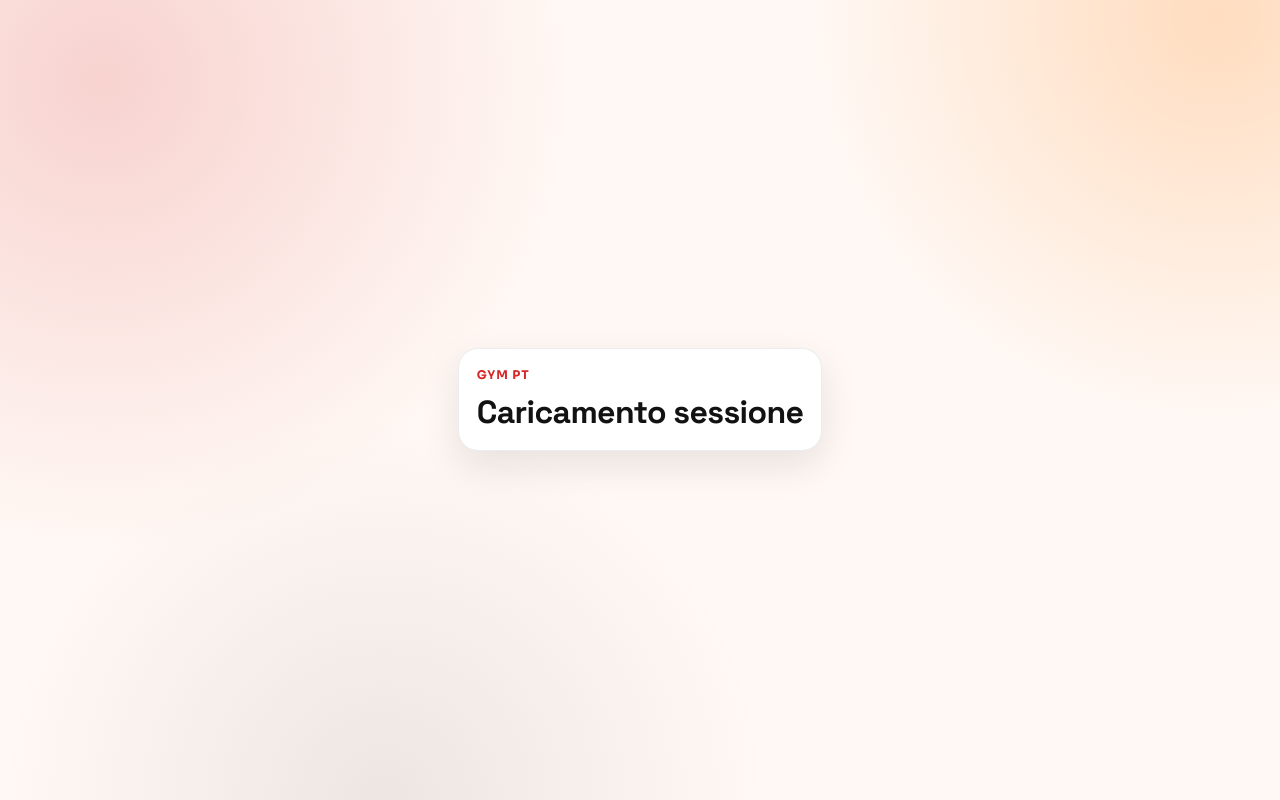
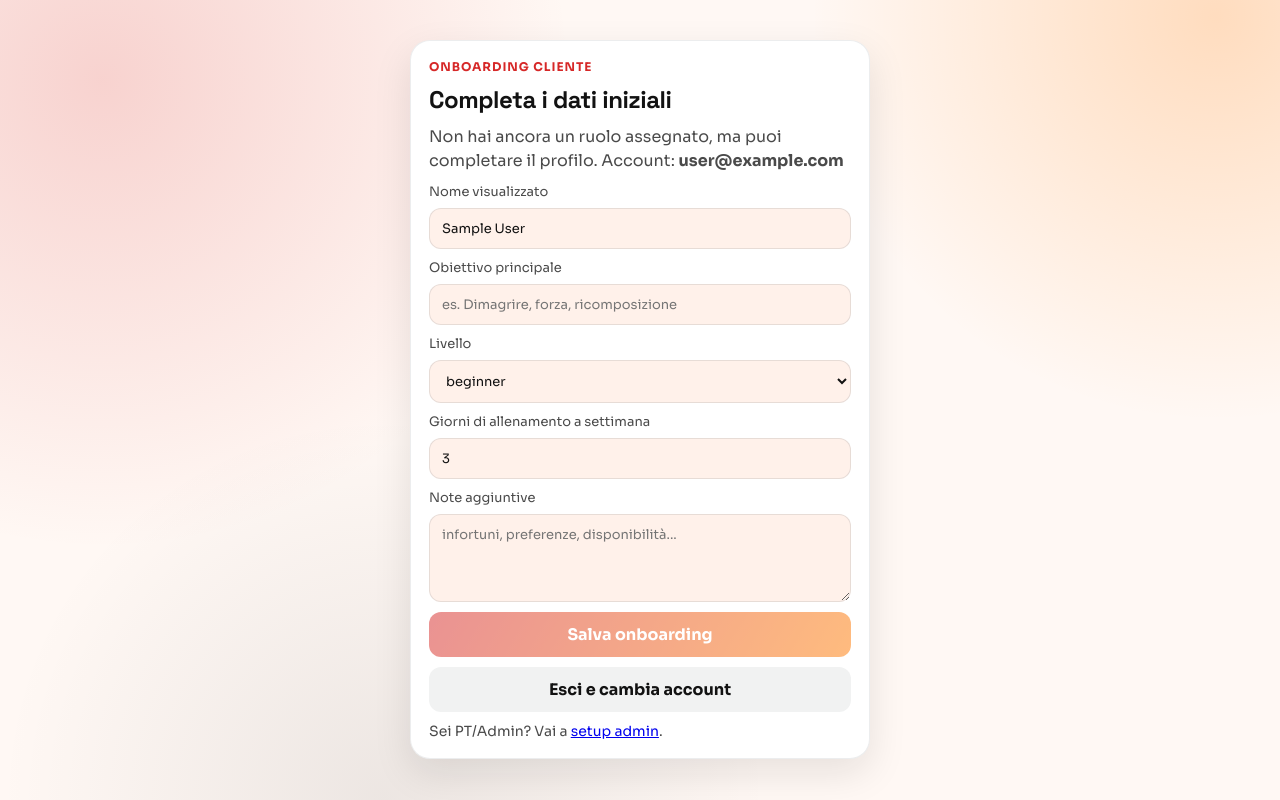
Before and after one commit to Lorsga/beastlyworkout, a React (Vite) app in the folder frontend/: page /onboarding in a window 1280 px wide. Before the commit this address led to /. Built offline with nearby package versions, Linux system fonts and the light colour scheme; no server answers; the database is empty; sample sign-in values are in the browser's storage.

Commit message:
fix: unblock missing-role flow with onboarding and admin setup path

```diff
--- a/frontend/src/App.tsx
+++ b/frontend/src/App.tsx
@@ -12,6 +12,9 @@ const CoachDashboardPage = lazy(() =>
 );
 const MissingRolePage = lazy(() =>
   import('./pages/MissingRolePage').then((module) => ({ default: module.MissingRolePage })),
+);
+const OnboardingPage = lazy(() =>
+  import('./pages/OnboardingPage').then((module) => ({ default: module.OnboardingPage })),
 );
 
 function LoadingScreen() {
@@ -36,7 +39,7 @@ function ProtectedRoleRoute({
 
   if (initializing) return <LoadingScreen />;
   if (!user) return <Navigate to="/auth" replace />;
-  if (!role) return <Navigate to="/missing-role" replace />;
+  if (!role) return <Navigate to="/onboarding" replace />;
   if (!allow.includes(role)) return <Navigate to={role === 'client' ? '/app/client' : '/app/coach'} replace />;
 
   return children;
@@ -47,7 +50,7 @@ function HomeRedirect() {
 
   if (initializing) return <LoadingScreen />;
   if (!user) return <Navigate to="/auth" replace />;
-  if (!role) return <Navigate to="/missing-role" replace />;
+  if (!role) return <Navigate to="/onboarding" replace />;
   return <Navigate to={role === 'client' ? '/app/client' : '/app/coach'} replace />;
 }
 
@@ -57,6 +60,7 @@ export function App() {
       <Routes>
         <Route path="/" element={<HomeRedirect />} />
         <Route path="/auth" element={<AuthPage />} />
+        <Route path="/onboarding" element={<OnboardingPage />} />
         <Route path="/missing-role" element={<MissingRolePage />} />
         <Route
           path="/app/coach"
--- a/frontend/src/pages/AuthPage.tsx
+++ b/frontend/src/pages/AuthPage.tsx
@@ -14,7 +14,7 @@ export function AuthPage() {
   }, []);
 
   if (user && role) return <Navigate to={role === 'client' ? '/app/client' : '/app/coach'} replace />;
-  if (user && !role) return <Navigate to="/missing-role" replace />;
+  if (user && !role) return <Navigate to="/onboarding" replace />;
 
   async function submitGoogle() {
     setLoading(true);
@@ -42,11 +42,11 @@ export function AuthPage() {
           {loading ? 'Connessione...' : 'Continua con Google'}
         </button>
         <p className="hint">Niente password locale: autenticazione unica con Google.</p>
+        <p className="hint">
+          Sei PT/Admin? Vai a <Link to="/missing-role">setup ruolo admin</Link>.
+        </p>
 
         {message ? <p className="message">{message}</p> : null}
-        <p className="hint">
-          Primo setup admin? Vai a <Link to="/missing-role">bootstrap ruolo</Link>.
-        </p>
       </section>
     </main>
   );
--- a/frontend/src/pages/MissingRolePage.tsx
+++ b/frontend/src/pages/MissingRolePage.tsx
@@ -1,8 +1,10 @@
 import { useState } from 'react';
 import { Link, Navigate } from 'react-router-dom';
 
-import { bootstrapFirstAdmin, refreshIdTokenClaims, useAuthState } from '../lib';
+import { bootstrapFirstAdmin, logoutCurrentUser, refreshIdTokenClaims, useAuthState } from '../lib';
 import { toMessage } from '../utils/firestore';
+
+const ADMIN_BOOTSTRAP_EMAILS = new Set(['lrnz.sga@gmail.com']);
 
 export function MissingRolePage() {
   const { user, role } = useAuthState();
@@ -11,6 +13,7 @@ export function MissingRolePage() {
 
   if (!user) return <Navigate to="/auth" replace />;
   if (role) return <Navigate to={role === 'client' ? '/app/client' : '/app/coach'} replace />;
+  const canBootstrapAdmin = ADMIN_BOOTSTRAP_EMAILS.has((user.email ?? '').toLowerCase());
 
   async function bootstrap() {
     setLoading(true);
@@ -42,18 +45,28 @@ export function MissingRolePage() {
     <main className="page page-center">
       <section className="card auth-card">
         <p className="eyebrow">Ruolo non trovato</p>
-        <h1>Completa bootstrap utente</h1>
+        <h1>Setup ruolo PT/Admin</h1>
         <p className="hero-sub">
-          L&apos;utente è autenticato ma non ha claim di ruolo. Puoi forzare bootstrap primo admin o aggiornare i claim.
+          Sei autenticato come <strong>{user.email}</strong> ma non hai claim ruolo. Da qui puoi completare setup admin o
+          aggiornare i claim.
         </p>
-        <button className="btn" disabled={loading} onClick={() => void bootstrap()} type="button">
-          Bootstrap primo admin
-        </button>
+        {canBootstrapAdmin ? (
+          <button className="btn" disabled={loading} onClick={() => void bootstrap()} type="button">
+            Sono PT: bootstrap admin
+          </button>
+        ) : (
+          <p className="hint">
+            Questo account non è abilitato al bootstrap admin. Usa l&apos;account PT oppure vai su onboarding cliente.
+          </p>
+        )}
         <button className="btn btn-ghost" disabled={loading} onClick={() => void refreshRole()} type="button">
           Aggiorna token ruolo
         </button>
+        <button className="btn btn-ghost" disabled={loading} onClick={() => void logoutCurrentUser()} type="button">
+          Esci e cambia account
+        </button>
         <p className="hint">
-          Dopo assegnazione ruolo via backend, usa refresh token e torna a <Link to="/auth">login</Link>.
+          Utente normale? Vai su <Link to="/onboarding">onboarding cliente</Link>.
         </p>
         {message ? <p className="message">{message}</p> : null}
       </section>
--- /dev/null
+++ b/frontend/src/pages/OnboardingPage.tsx
@@ -0,0 +1,104 @@
+import { useState } from 'react';
+import { Link, Navigate } from 'react-router-dom';
+
+import { createUserProfile, logoutCurrentUser, setUserPrivateDoc, useAuthState } from '../lib';
+import { toMessage } from '../utils/firestore';
+
+export function OnboardingPage() {
+  const { user, role } = useAuthState();
+  const [displayName, setDisplayName] = useState(user?.displayName ?? '');
+  const [goal, setGoal] = useState('');
+  const [experienceLevel, setExperienceLevel] = useState<'beginner' | 'intermediate' | 'advanced'>('beginner');
+  const [trainingDaysPerWeek, setTrainingDaysPerWeek] = useState<number>(3);
+  const [notes, setNotes] = useState('');
+  const [loading, setLoading] = useState(false);
+  const [message, setMessage] = useState('');
+
+  if (!user) return <Navigate to="/auth" replace />;
+  if (role) return <Navigate to={role === 'client' ? '/app/client' : '/app/coach'} replace />;
+  const userEmail = user.email ?? '';
+
+  async function submitOnboarding() {
+    setLoading(true);
+    setMessage('');
+    try {
+      await createUserProfile({
+        displayName: displayName.trim(),
+        email: userEmail,
+        requestedRole: 'client',
+        onboardingStatus: 'pending-role',
+        onboardingUpdatedAt: new Date().toISOString(),
+      });
+      await setUserPrivateDoc('onboarding', {
+        goal: goal.trim(),
+        experienceLevel,
+        trainingDaysPerWeek,
+        notes: notes.trim(),
+      });
+      setMessage('Onboarding salvato. Ora il PT/Admin deve assegnarti il ruolo client.');
+    } catch (error) {
+      setMessage(toMessage(error));
+    } finally {
+      setLoading(false);
+    }
+  }
+
+  return (
+    <main className="page page-center">
+      <section className="card auth-card">
+        <p className="eyebrow">Onboarding Cliente</p>
+        <h1>Completa i dati iniziali</h1>
+        <p className="hero-sub">
+          Non hai ancora un ruolo assegnato, ma puoi completare il profilo. Account: <strong>{userEmail}</strong>
+        </p>
+
+        <label>
+          Nome visualizzato
+          <input value={displayName} onChange={(event) => setDisplayName(event.target.value)} placeholder="Nome e cognome" />
+        </label>
+
+        <label>
+          Obiettivo principale
+          <input value={goal} onChange={(event) => setGoal(event.target.value)} placeholder="es. Dimagrire, forza, ricomposizione" />
+        </label>
+
+        <label>
+          Livello
+          <select value={experienceLevel} onChange={(event) => setExperienceLevel(event.target.value as 'beginner' | 'intermediate' | 'advanced')}>
+            <option value="beginner">beginner</option>
+            <option value="intermediate">intermediate</option>
+            <option value="advanced">advanced</option>
+          </select>
+        </label>
+
+        <label>
+          Giorni di allenamento a settimana
+          <input
+            value={trainingDaysPerWeek}
+            onChange={(event) => setTrainingDaysPerWeek(Number(event.target.value))}
+            type="number"
+            min={1}
+            max={7}
+          />
+        </label>
+
+        <label>
+          Note aggiuntive
+          <textarea value={notes} onChange={(event) => setNotes(event.target.value)} placeholder="infortuni, preferenze, disponibilità..." />
+        </label>
+
+        <button className="btn" disabled={loading || !displayName || !goal} type="button" onClick={() => void submitOnboarding()}>
+          {loading ? 'Salvataggio...' : 'Salva onboarding'}
+        </button>
+        <button className="btn btn-ghost" type="button" onClick={() => void logoutCurrentUser()}>
+          Esci e cambia account
+        </button>
+
+        <p className="hint">
+          Sei PT/Admin? Vai a <Link to="/missing-role">setup admin</Link>.
+        </p>
+        {message ? <p className="message">{message}</p> : null}
+      </section>
+    </main>
+  );
+}
```
Also changed, not shown: 16 other files (tests, documents, lock files or other folders).
